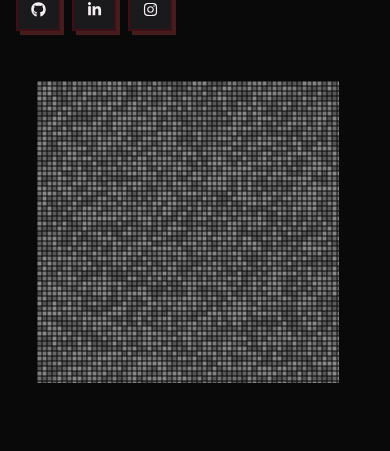
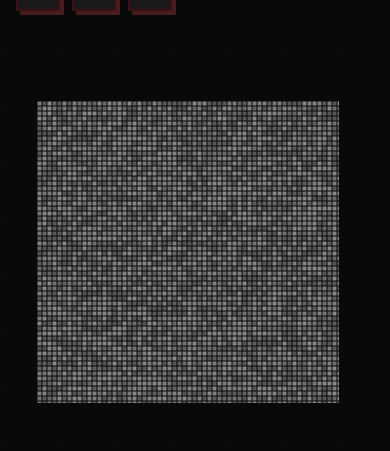
Before and after one commit to mihsanalam/mihsan-portfolio, a Next.js app: page / in a window 390 px wide. Shown: the part 393-844 px from the top of the page. Built offline with nearby package versions, Linux system fonts and the light colour scheme.

Commit message:
Hero: add top spacing to the portrait when the hero stacks
mt-10 / sm:mt-12 keeps the portrait clear of the fixed navbar in the stacked layout, and lg:mt-0 leaves the desktop row untouched.

```diff
--- a/src/components/sections/Hero.tsx
+++ b/src/components/sections/Hero.tsx
@@ -30,7 +30,7 @@
             initial={{ opacity: 0, scale: 0.95 }}
             animate={{ opacity: 1, scale: 1 }}
             transition={{ duration: 0.7, delay: 0.2 }}
-            className="flex justify-center lg:justify-start order-2 lg:order-1"
+            className="flex justify-center lg:justify-start mt-10 sm:mt-12 lg:mt-0 order-2 lg:order-1"
           >
             {/*
               Fluid square that always fits the column: full width up to a cap per
```
